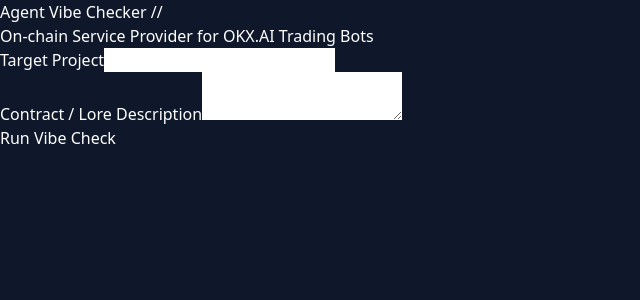
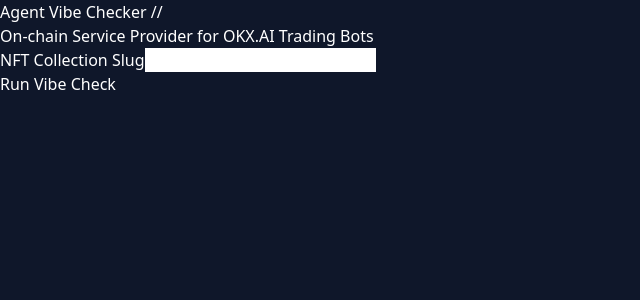
Before and after one commit to Daniboi214/nft-vibe-check, a React (Vite) app in the folder vibe-dashboard/: page / in a window 1280 px wide. Shown: the top 300 px of the page, without its empty margins (0-640 px from the left). Built offline with nearby package versions, Linux system fonts and the light colour scheme.

Commit message:
feat: simplify UI for collection slug search

```diff
--- a/vibe-dashboard/src/App.jsx
+++ b/vibe-dashboard/src/App.jsx
@@ -1,8 +1,7 @@
 import { useState } from 'react'
 
 function App() {
-  const [project, setProject] = useState('Penguin Battle Royale')
-  const [desc, setDesc] = useState('An entirely on-chain survival game where 8,888 penguins fight. Losers have their NFTs automatically burned from their wallets via a custom smart contract. The final surviving penguin absorbs the metadata and traits of all 8,887 fallen enemies to become the ultimate 1-of-1.')
+  const [slug, setSlug] = useState('pudgypenguins')
   const [result, setResult] = useState(null)
   const [loading, setLoading] = useState(false)
 
@@ -13,13 +12,12 @@
       const response = await fetch('https://fabulous-alignment-production-1016.up.railway.app/vibe-check', {
         method: 'POST',
         headers: { 'Content-Type': 'application/json' },
-        body: JSON.stringify({ project_name: project, description: desc })
+        body: JSON.stringify({ collection_slug: slug })
       })
       const data = await response.json()
       setResult(data)
     } catch (err) {
-      console.error(err)
-      setResult({ error: "Frontend Network Error", details: err.message })
+      setResult({ error: "Network Error", details: err.message })
     }
     setLoading(false)
   }
@@ -31,66 +29,44 @@
 
       <div className="bg-slate-800 p-6 rounded-lg border border-slate-700 shadow-xl mb-8">
         <div className="mb-4">
-          <label className="block text-sm text-slate-400 mb-1">Target Project</label>
+          <label className="block text-sm text-slate-400 mb-1">NFT Collection Slug</label>
           <input
-            value={project} onChange={(e) => setProject(e.target.value)}
+            value={slug} onChange={(e) => setSlug(e.target.value)}
             className="w-full bg-slate-900 border border-slate-700 rounded p-2 text-white outline-none focus:border-green-400"
-          />
-        </div>
-        <div className="mb-4">
-          <label className="block text-sm text-slate-400 mb-1">Contract / Lore Description</label>
-          <textarea
-            value={desc} onChange={(e) => setDesc(e.target.value)}
-            className="w-full bg-slate-900 border border-slate-700 rounded p-2 text-white h-24 outline-none focus:border-green-400"
+            placeholder="e.g. pudgypenguins"
           />
         </div>
         <button
           onClick={checkVibe}
           disabled={loading}
-          className="bg-green-500 hover:bg-green-400 disabled:bg-slate-700 text-slate-900 font-bold py-2 px-6 rounded transition-colors"
+          className="w-full bg-green-500 hover:bg-green-400 disabled:bg-slate-700 text-slate-900 font-bold py-2 px-6 rounded transition-colors"
         >
           {loading ? 'Analyzing On-chain...' : 'Run Vibe Check'}
         </button>
       </div>
 
-      {/* ERROR STATE UI */}
       {result && result.error && (
-        <div className="bg-red-950/50 p-6 rounded-lg border border-red-500/50 shadow-2xl">
-          <h2 className="text-red-400 font-bold mb-2">⚠️ ENGINE ERROR</h2>
-          <p className="text-white">{result.error}</p>
-          <p className="text-slate-400 text-sm mt-2">{result.details}</p>
+        <div className="bg-red-950/50 p-6 rounded-lg border border-red-500/50">
+          <h2 className="text-red-400 font-bold">⚠️ ENGINE ERROR</h2>
+          <p>{result.error}</p>
         </div>
       )}
 
-      {/* SUCCESS STATE UI */}
       {result && !result.error && (
-        <div className="bg-slate-900 p-6 rounded-lg border border-green-500/30 shadow-2xl">
-          <div className="flex items-center justify-between mb-6 border-b border-slate-800 pb-4">
+        <div className="bg-slate-900 p-6 rounded-lg border border-green-500/30">
+          <div className="flex justify-between items-center mb-6">
             <div>
-              <h2 className="text-slate-400 text-sm">VIBE SCORE</h2>
-              <div className="text-5xl font-bold text-white">{result.vibe_score}<span className="text-lg text-slate-500">/100</span></div>
+              <h2 className="text-slate-400 text-xs uppercase">Vibe Score</h2>
+              <div className="text-4xl font-bold">{result.vibe_score}/100</div>
             </div>
-            <div className="text-right">
-              <h2 className="text-slate-400 text-sm">CLASSIFICATION</h2>
-              <div className="text-xl font-bold text-yellow-400 uppercase">{result.vibe_label}</div>
-            </div>
+            <div className="text-right text-yellow-400 font-bold uppercase">{result.vibe_label}</div>
           </div>
-
-          <div className="mb-6">
-            <h3 className="text-green-400 text-sm mb-2">{"// ALPHA GROUP TAKE"}</h3>
-            <p className="text-slate-300 leading-relaxed italic border-l-2 border-slate-700 pl-4">{result.collector_take}</p>
-          </div>
-
-          <div>
-            <h3 className="text-red-400 text-sm mb-2">{"// RISK FLAGS DETECTED"}</h3>
-            <ul className="space-y-2">
-              {result.flags?.map((flag, i) => (
-                <li key={i} className="bg-red-950/30 text-red-300 p-2 rounded text-sm border border-red-900/50">
-                  ⚠️ {flag}
-                </li>
-              ))}
-            </ul>
-          </div>
+          <p className="text-slate-300 italic mb-6 border-l-2 border-slate-700 pl-4">{result.collector_take}</p>
+          <ul className="space-y-2">
+            {result.flags?.map((flag, i) => (
+              <li key={i} className="text-red-300 text-sm bg-red-950/30 p-2 rounded">⚠️ {flag}</li>
+            ))}
+          </ul>
         </div>
       )}
     </div>
```
